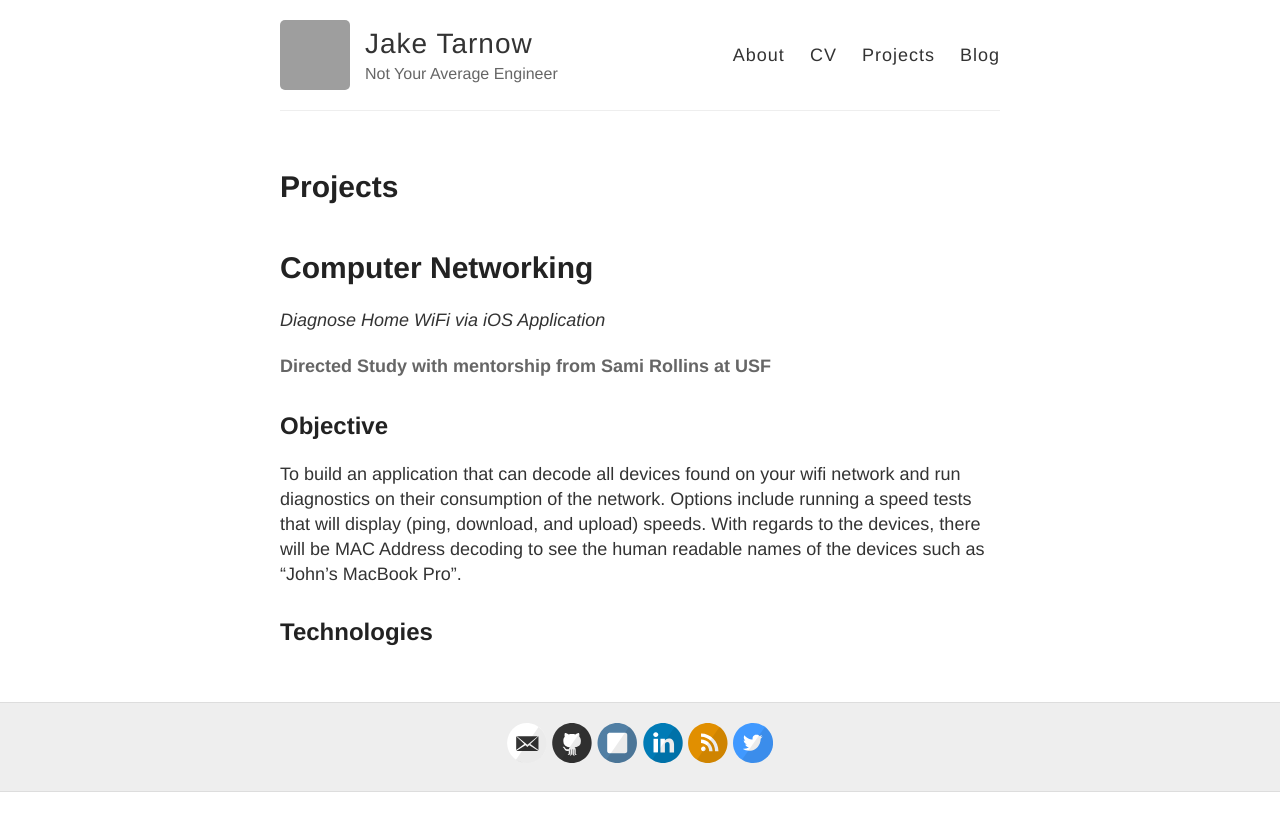
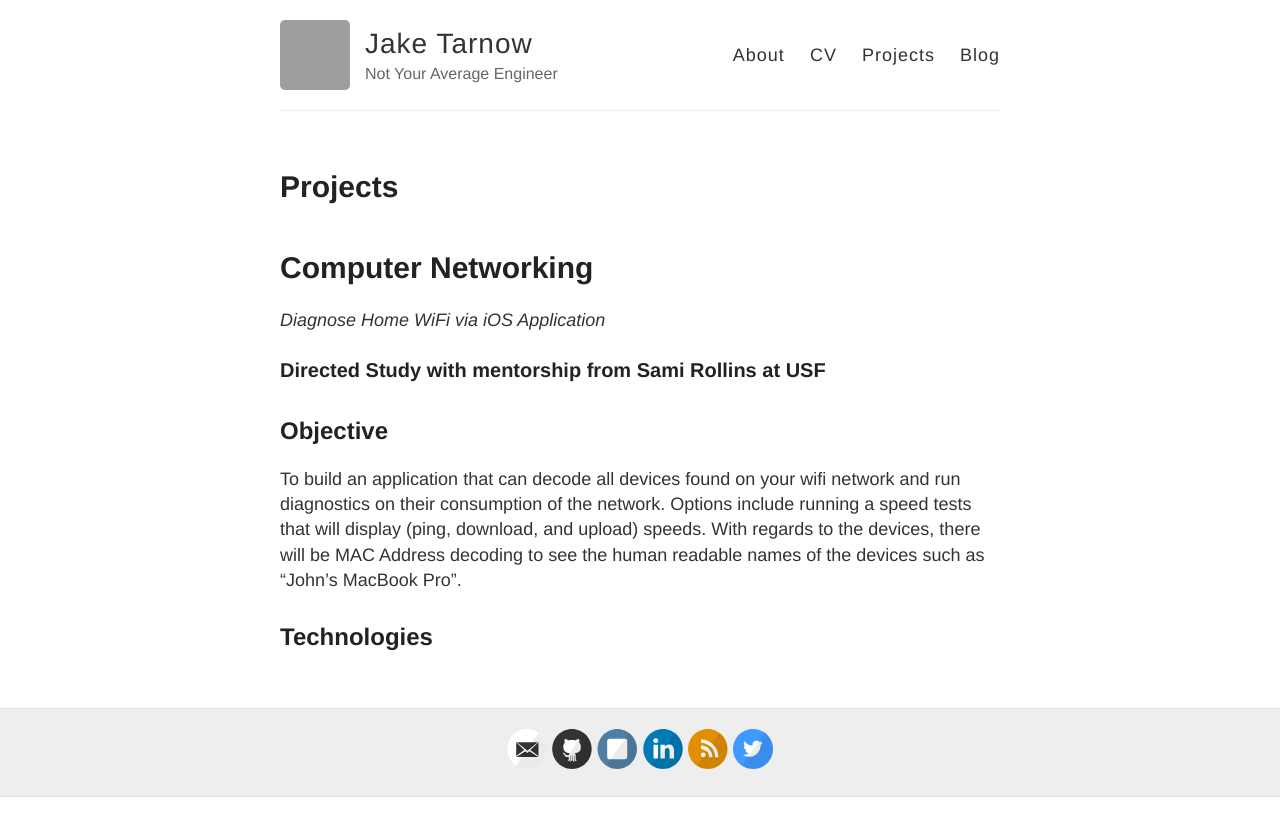
Before and after one commit to HoneyBadger123/jaketarnow.github.io, a Jekyll site: the page built from projects.md, in a window 1280 px wide. Shown: the top 836 px of the page. Built offline with Jekyll 4.4.1, drawn with Linux system fonts in a browser that asks for light colours; grey boxes are pictures that could not be loaded.

```diff
--- a/projects.md
+++ b/projects.md
@@ -6,7 +6,7 @@ permalink: /projects/
 
 # Computer Networking
 *Diagnose Home WiFi via iOS Application*
-#### Directed Study with mentorship from Sami Rollins at USF
+### Directed Study with mentorship from Sami Rollins at USF
 
 ## Objective
 To build an application that can decode all devices found on your wifi network and run diagnostics on their consumption of the network. Options include running a speed tests that will display (ping, download, and upload) speeds. With regards to the devices, there will be MAC Address decoding to see the human readable names of the devices such as "John's MacBook Pro".
```
